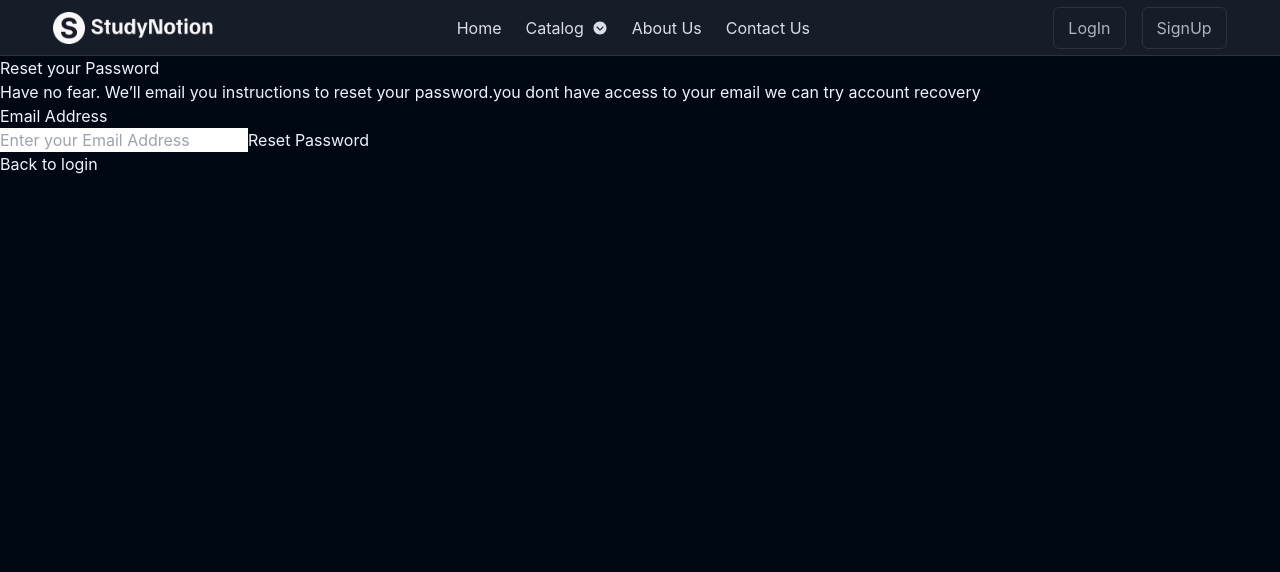
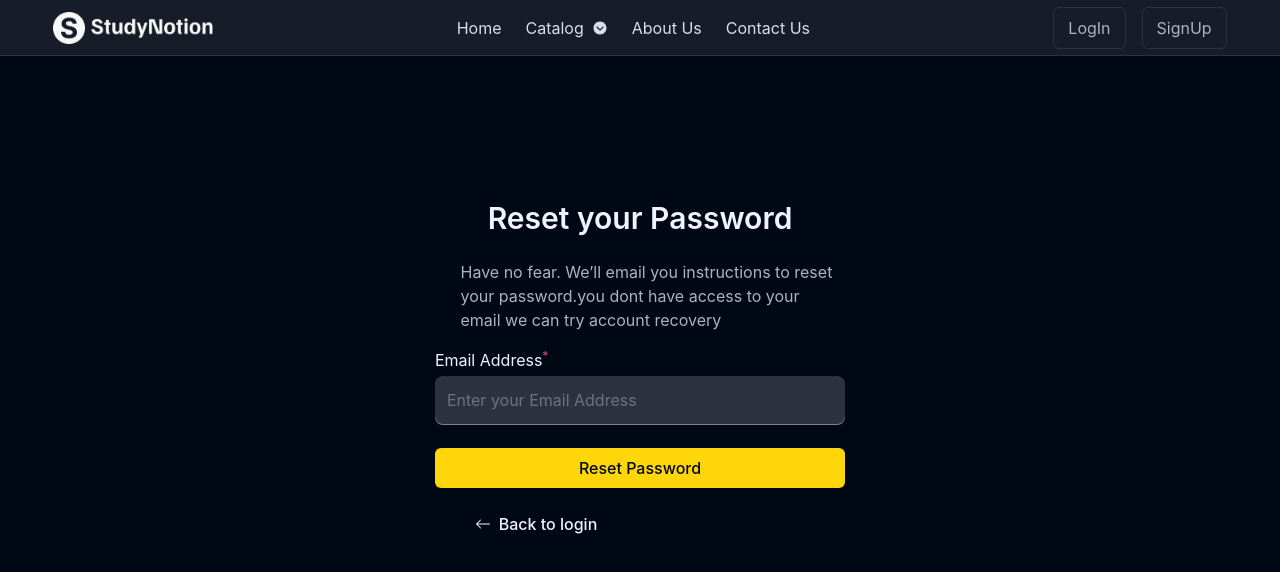
Before and after one commit to shruti-kamboj01/WebDev, a React (Create React App) app: page /forgot-password in a window 1280 px wide. Shown: the top 572 px of the page. Built offline with nearby package versions, Linux system fonts and the light colour scheme; no server answers.

Commit message:
forgotPassword page

```diff
--- a/src/pages/ForgotPassword.jsx
+++ b/src/pages/ForgotPassword.jsx
@@ -1,6 +1,7 @@
 import React, { useState } from 'react'
 import { useSelector } from 'react-redux'
 import { Link } from 'react-router-dom';
+import {BsArrowLeft} from 'react-icons/bs'
 
 const ForgotPassword = () => {
 
@@ -10,18 +11,18 @@ const ForgotPassword = () => {
     const[emailSent, setEmailSent] = useState(false);
 
   return (
-    <div className='text-richblack-5'>
+    <div className='max-w-[500px] mx-auto flex items-center justify-center py-36'>
         {
             loading ? (
                <div>Loading...</div>
             ) : (
-                <div>
-                    <h1>
+                <div className='flex flex-col justify-center items-center font-inter'>
+                    <h1 className='text-richblack-5 font-semibold text-3xl mb-6'>
                     {
                         !emailSent ? "Reset your Password" : "Check your email"
                     }
                     </h1>
-                    <p>
+                    <p className='text-richblack-100 font-normal text-base w-[75%] ml-4 mb-4'>
                         {
                             !emailSent ?
                             "Have no fear. We’ll email you instructions to reset your password.you dont have access to your email we can try account recovery"
@@ -32,24 +33,28 @@ const ForgotPassword = () => {
                         {
                             !emailSent && (
                                 <label>
-                                    <p>Email Address</p>
+                                    <p className='text-richblack-5 font-normal text-base mb-1'>Email Address<sup className='text-pink-200'>*</sup></p>
                                     <input placeholder='Enter your Email Address'
                                     type='email' required name='email'
                                     value={email} onChange={(e) => setEmail(e.target.value)}
+                                    className='form-style w-full mb-6'
                                     />
                                 </label>
                             )
                         }
-                        <button>
+                        <button className='bg-yellow-50 text-richblack-900 text-center font-medium text-base p-2 rounded-md items-center w-full mb-6'>
                             {
                                 !emailSent ? "Reset Password" : "Resend Email"
                             }
                         </button>
                     </form>
 
-                    <div>
+                    <div className='text-richblack-5 mr-52'>
                         <Link to="/login">
-                            <p>Back to login</p>
+
+                            <p className=' font-medium text-base flex  gap-2 items-center'>
+                            <BsArrowLeft/>
+                            Back to login</p>
                         </Link>
                     </div>
 
```
Also changed, not shown: 1 other file (tests, documents, lock files or other folders).
